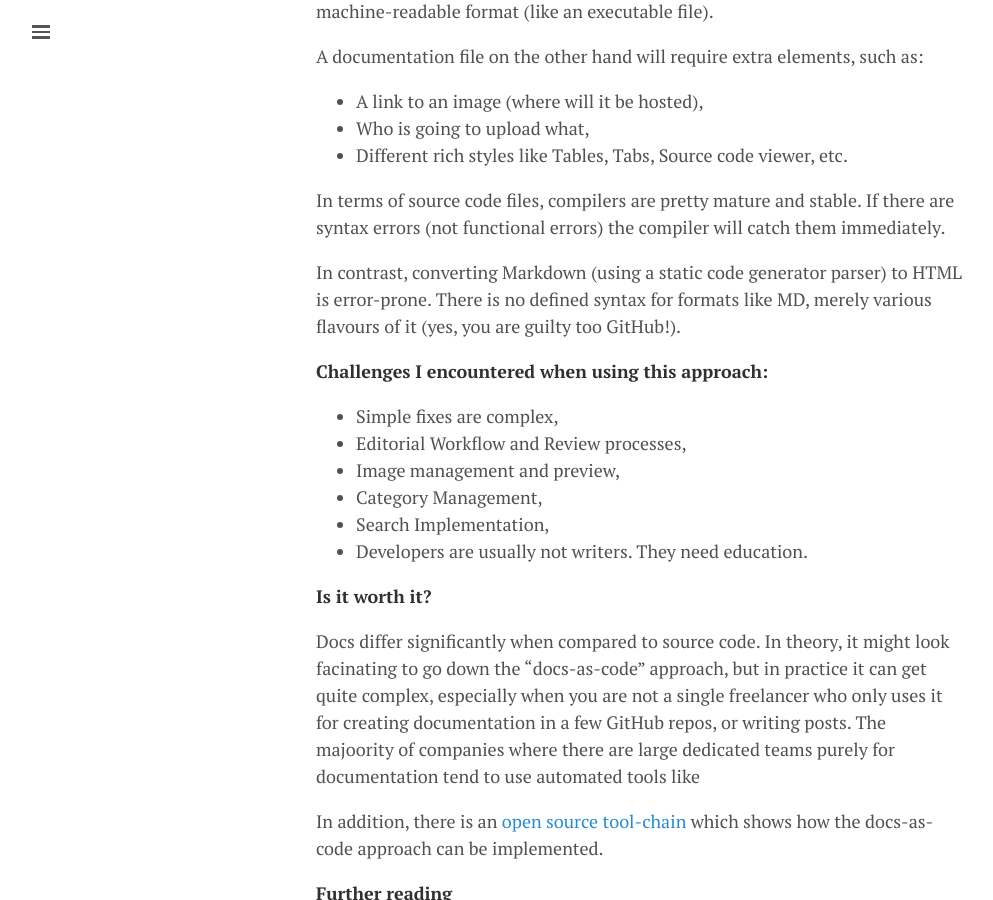
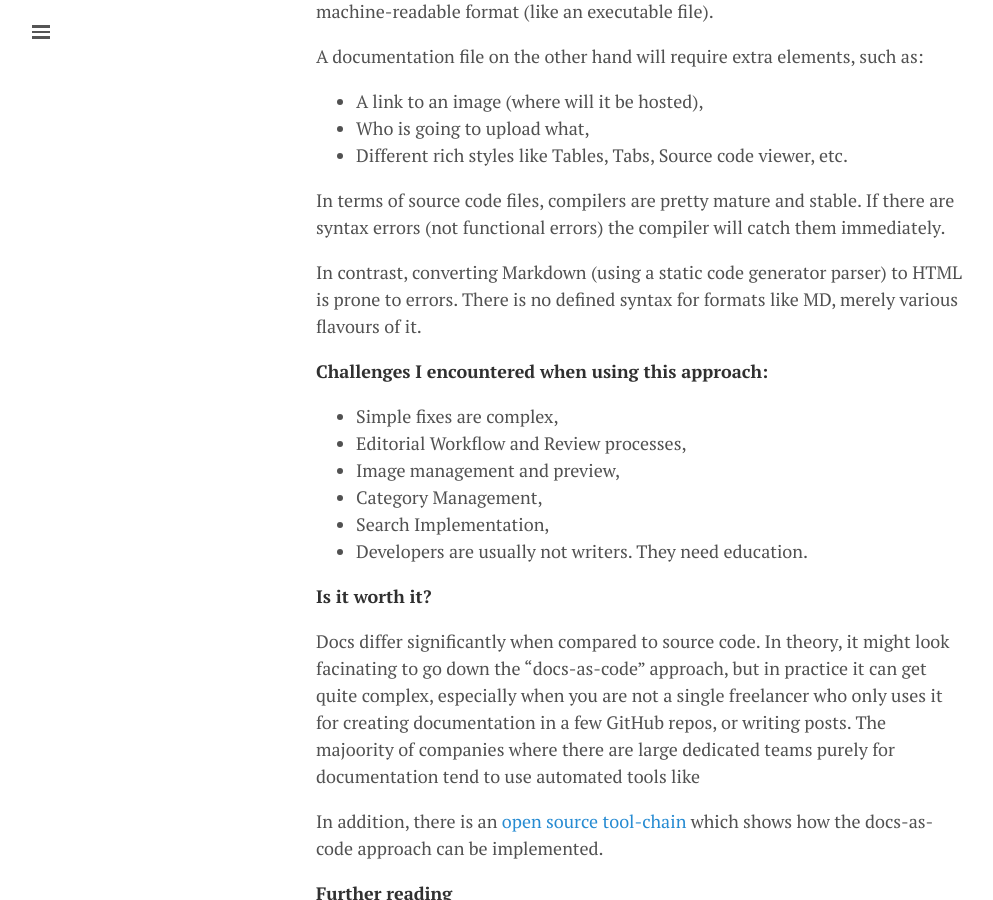
Before and after one commit to lgeurts/lgeurts.github.io, a Jekyll site: the page built from _posts/2020-08-21-docs-as-code.md, in a window 1280 px wide and 900 px high, scrolled down 787 px. Shown: the whole window, without its empty margins (0-993 px from the left). Built offline with Jekyll 4.4.1, drawn with Linux system fonts in a browser that asks for light colours; nearby versions of some CDN libraries.

Commit message:
Update 2020-08-21-docs-as-code.md

```diff
--- a/_posts/2020-08-21-docs-as-code.md
+++ b/_posts/2020-08-21-docs-as-code.md
@@ -34,7 +34,7 @@ A documentation file on the other hand will require extra elements, such as:
 
 In terms of source code files, compilers are pretty mature and stable. If there are syntax errors (not functional errors) the compiler will catch them immediately.
 
-In contrast, converting Markdown (using a static code generator parser) to HTML is error-prone. There is no defined syntax for formats like MD, merely various flavours of it (yes, you are guilty too GitHub!).
+In contrast, converting Markdown (using a static code generator parser) to HTML is prone to errors. There is no defined syntax for formats like MD, merely various flavours of it.
 
 **Challenges I encountered when using this approach:**
 
```
